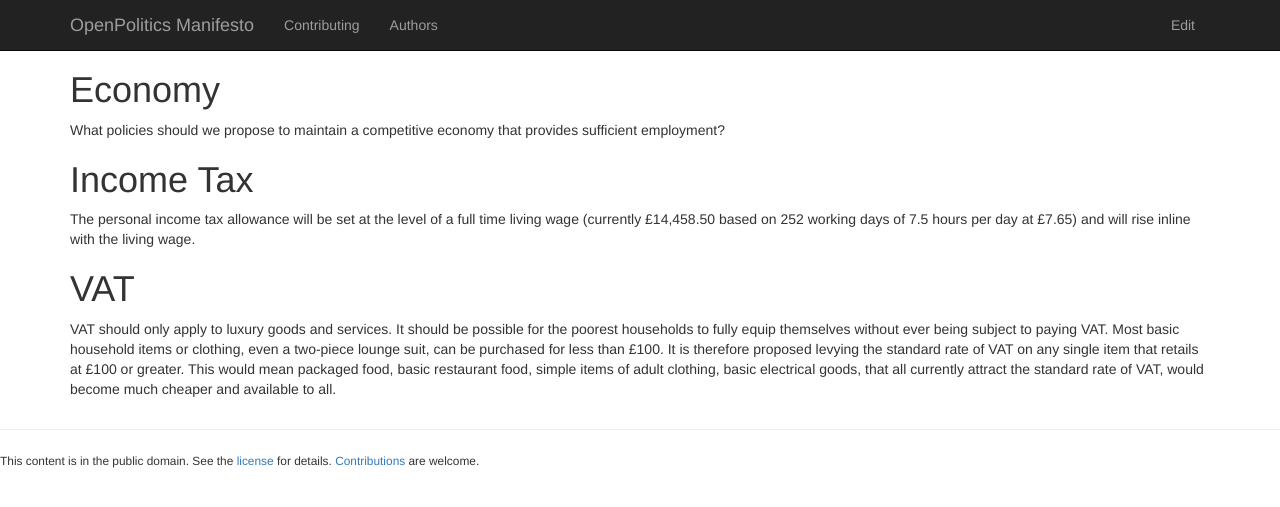
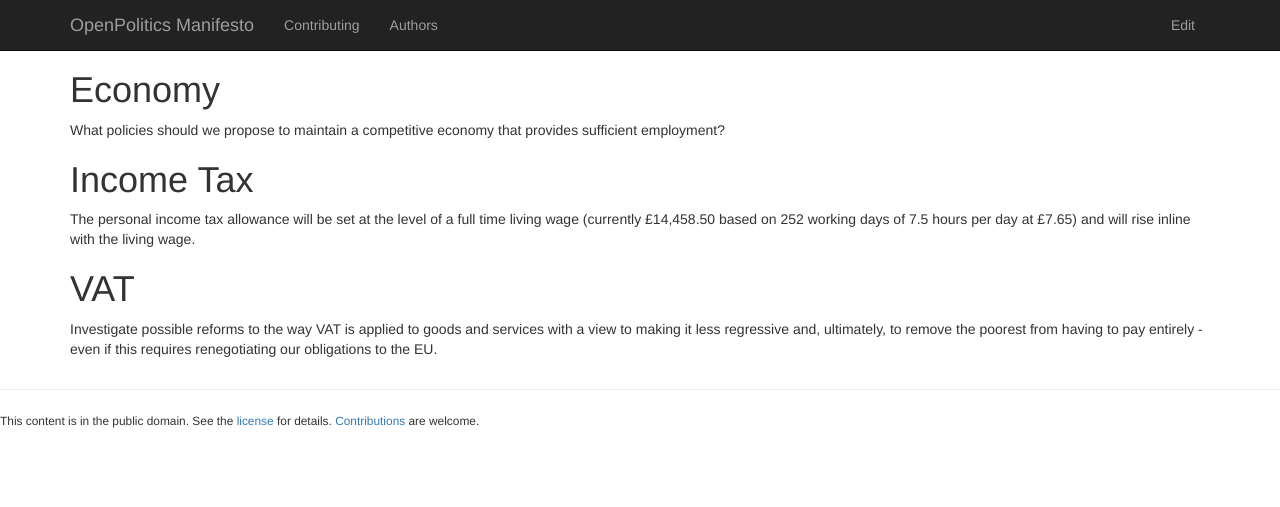
Before and after one commit to openpolitics/manifesto, a Jekyll site: the page built from economy.md, in a window 1280 px wide. Shown: the top 507 px of the page. Built offline with Jekyll 4.4.1, drawn with Linux system fonts in a browser that asks for light colours; nearby versions of some CDN libraries.

Commit message:
Update economy.md

```diff
--- a/economy.md
+++ b/economy.md
@@ -10,4 +10,4 @@ What policies should we propose to maintain a competitive economy that provides
 The personal income tax allowance will be set at the level of a full time living wage (currently £14,458.50 based on 252 working days of 7.5 hours per day at £7.65) and will rise inline with the living wage.
 
 # VAT
-VAT should only apply to luxury goods and services. It should be possible for the poorest households to fully equip themselves without ever being subject to paying VAT. Most basic household items or clothing, even a two-piece lounge suit, can be purchased for less than £100. It is therefore proposed levying the standard rate of VAT on any single item that retails at £100 or greater. This would mean packaged food, basic restaurant food, simple items of adult clothing, basic electrical goods, that all currently attract the standard rate of VAT, would become much cheaper and available to all.
+Investigate possible reforms to the way VAT is applied to goods and services with a view to making it less regressive and, ultimately, to remove the poorest from having to pay entirely - even if this requires renegotiating our obligations to the EU.
```
